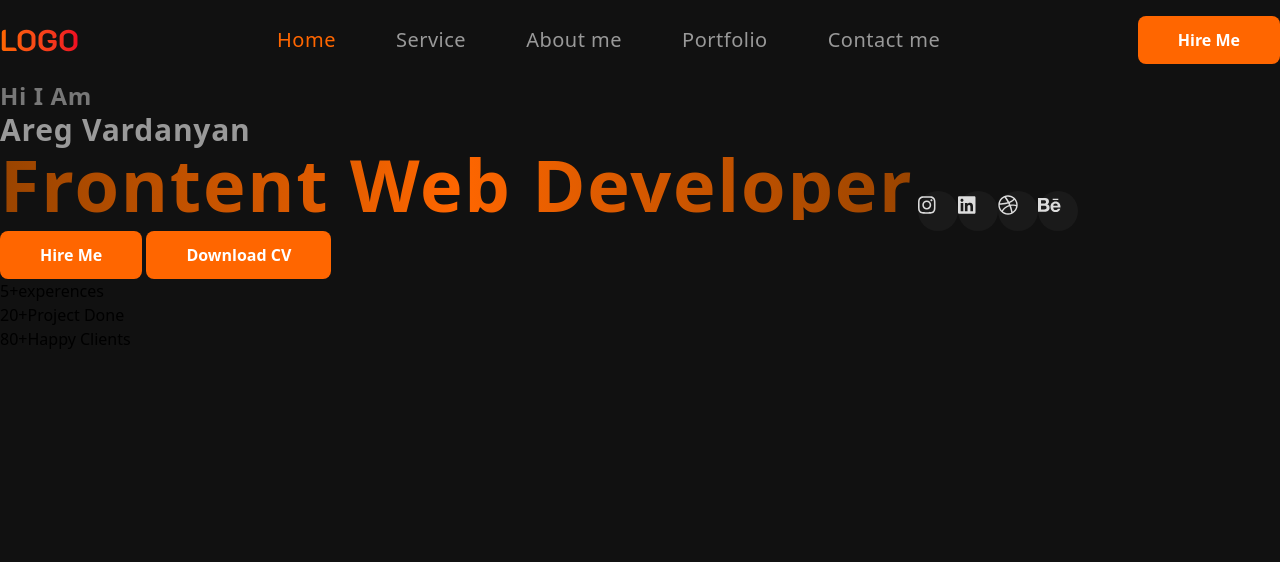
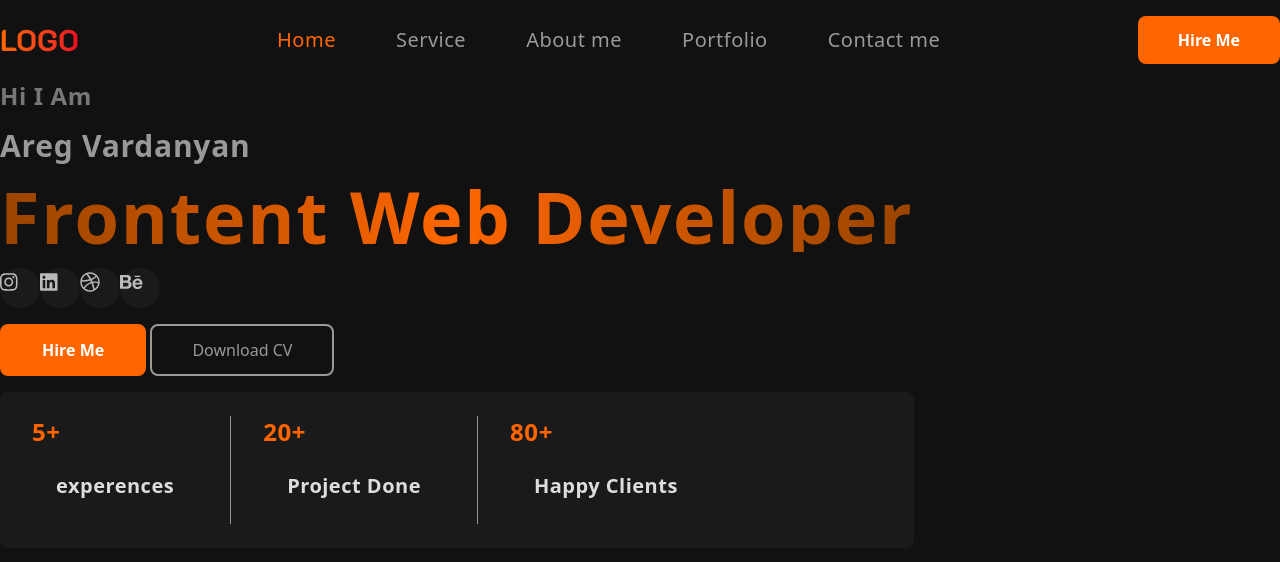
Before and after one commit to Areg2020/portfolio, a plain HTML site: page index.html in a window 1280 px wide. Drawn offline with nearby package versions, Linux system fonts and the light colour scheme.

Commit message:
left end

```diff
--- a/index.html
+++ b/index.html
@@ -30,31 +30,41 @@
    <script src="https://cdnjs.cloudflare.com/ajax/libs/font-awesome/6.7.2/js/all.min.js" integrity="sha512-b+nQTCdtTBIRIbraqNEwsjB6UvL3UEMkXnhzd8awtCYh0Kcsjl9uEgwVFVbhoj3uu1DO1ZMacNvLoyJJiNfcvg==" crossorigin="anonymous" referrerpolicy="no-referrer"></script>
    <main>
     <section class="">
-      <div class="container">
-        <div class="left">
-
-        </div>
-        <div class="right">
+      <div class="container max-w-7xl mx-auto flex justify-between">
+        <div class="left flex flex-col gap-4 justify-center">
           <h3 class="text-[var(--c-gray-7)] text-2xl font-semibold tracking-wide ">Hi I Am</h3>
           <h2 class="text-[var(--c-gray-9)] text-3xl font-bold tracking-wide">Areg Vardanyan</h2>
           <h1 class="text-transparent text-7xl font-black tracking-wide bg-linear-to-r from-[var(--c-theme-dark)] via-[var(--c-theme-light)] to-[var(--c-theme-dark)] inline-block bg-clip-text">Frontent Web Developer</h1>
-          <div class="inline-flex">
+          <div class="inline-flex ">
             <a href="" class="bg-white/4 aspect-square block rounded-full w-10 text-[var(--c-gray-b)] items-center justify-center text-xl"><i class="fa-brands fa-instagram"></i></a>
             <a href="" class="bg-white/4 aspect-square block rounded-full w-10 text-[var(--c-gray-b)] items-center justify-center text-xl"><i class="fa-brands fa-linkedin"></i></a>
             <a href="" class="bg-white/4 aspect-square block rounded-full w-10 text-[var(--c-gray-b)] items-center justify-center text-xl"><i class="fa-brands fa-dribbble"></i></a>
             <a href="" class="bg-white/4 aspect-square block rounded-full w-10 text-[var(--c-gray-b)] items-center justify-center text-xl"><i class="fa-brands fa-behance"></i></a>
           </div>
+          <div class="">
+            <button class="bg-[var(--c-theme-light)]  border-2 border-[var(--c-theme-light)] text-white font-bold text-base tracking-wild whitespace-nowrap px-10 py-3 rounded-lg">Hire Me</button>
+          <button class="border-[var(--c-gray-9)]  border-2 text-[var(--c-gray-9)]  text-base tracking-wild whitespace-nowrap px-10 py-3 rounded-lg">Download CV</button>
+        </div>
+        <div class="bg-white/4 inline-flex py-6 rounded-lg">
+          <div class="flex flex-col px-8">
+            <span class="text-[var(--c-theme-light)] text-2xl font-extrabold tracking-wide">5+</span>
+            <span class="text-[var(--c-gray-d)] tracking-wide text-xl font-bold flex gap-3 p-6">experences</span>
+          </div>
+          <div class="flex flex-col px-8 border-x border-x-[var(--c-gray-9)]">
+            <span class="text-[var(--c-theme-light)] text-2xl font-extrabold tracking-wide">20+</span>
+            <span class="text-[var(--c-gray-d)] tracking-wide text-xl font-bold flex gap-3 p-6">Project Done</span>
+          </div>
+          <div class="flex flex-col px-8">
+            <span class="text-[var(--c-theme-light)] text-2xl font-extrabold tracking-wide">80+</span>
+            <span class="text-[var(--c-gray-d)] tracking-wide text-xl font-bold flex gap-3 p-6">Happy Clients</span>
+          </div>
         </div>
       </div>
-      <div class="">
-      <button class="bg-[var(--c-theme-light)] text-white font-bold text-base tracking-wild whitespace-nowrap px-10 py-3 rounded-lg">Hire Me</button>
-      <button class="bg-[var(--c-theme-light)] text-white font-bold text-base tracking-wild whitespace-nowrap px-10 py-3 rounded-lg">Download CV</button>
+        <div class="right">
+
+        </div>
       </div>
-      <div class="">
-        <div class="">5+<span class="">experences</span><span class=""></span></div>
-        <div class="">20+<span class="">Project Done</span><span class=""></span></div>
-        <div class="">80+<span class="">Happy Clients</span><span class=""></span></div>
-      </div>
+
     </section>
    </main>
    <footer></footer>
--- a/main.css
+++ b/main.css
@@ -10,7 +10,7 @@
   --c-gray-7: #777;
   --c-gray-9: #999;
   --c-gray-b: #bbb;
-  --c-gray-b: #ddd;
+  --c-gray-d: #ddd;
   /* fonts */
   --main-font: "Lato", sans-serif;
   --sec-font: " K2D", sans-serif;
```
